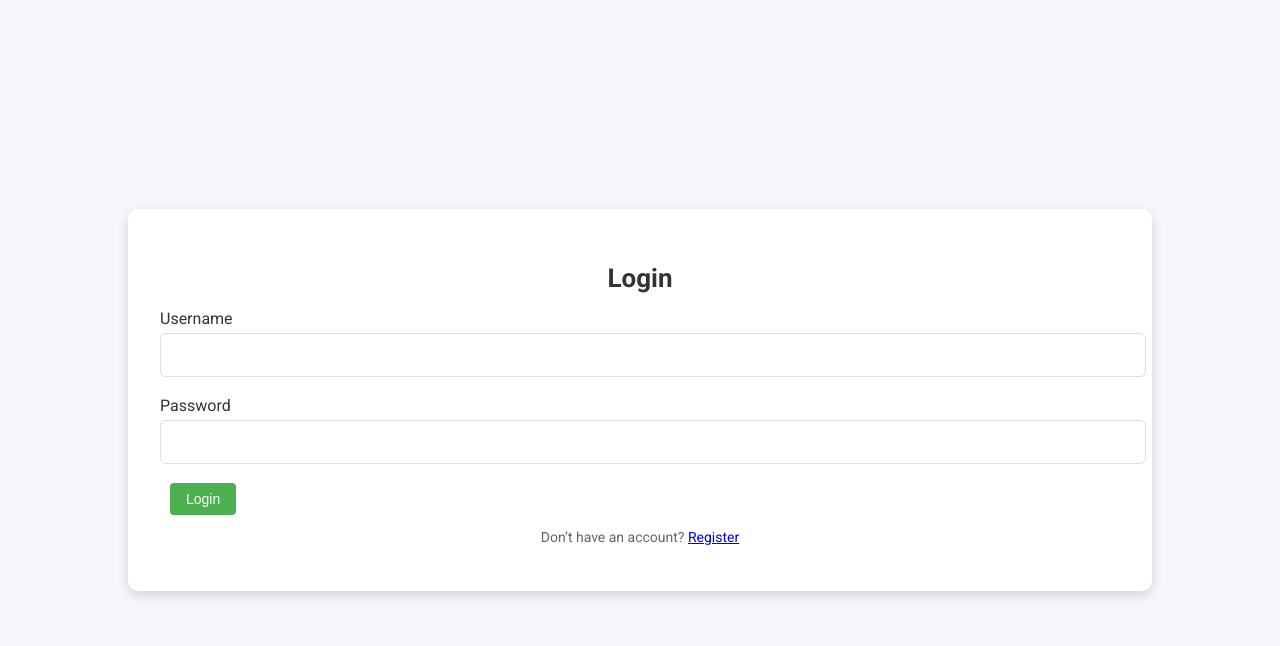
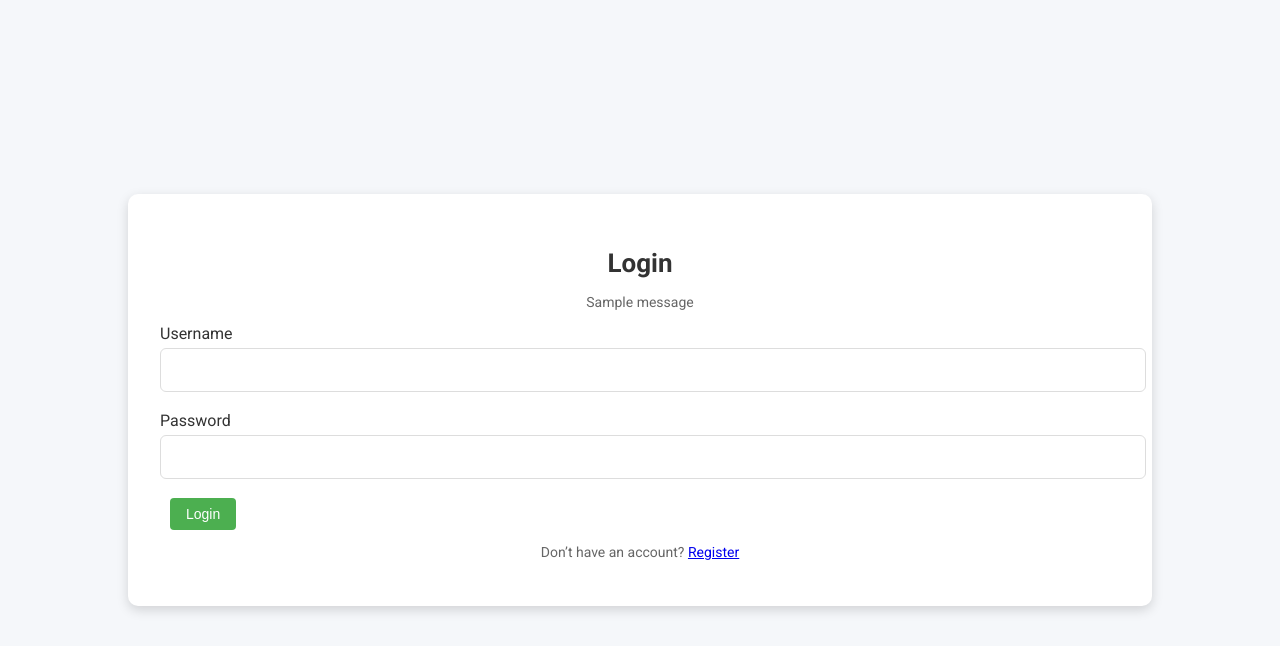
Before and after one commit to antoinemansour7/SOEN342, a Flask app: page /login in a window 1280 px wide. Shown: the top 646 px of the page. Run offline with Flask 3, Linux system fonts and the light colour scheme; tables that the repository leaves empty hold one stand-in row (values such as "Sample post"); one stand-in notice (Sample message) is shown.

Commit message:
[1] Fixed issue with login

```diff
--- a/app.py
+++ b/app.py
@@ -121,13 +121,11 @@ def register_instructor():
 def login():
     form = LoginForm()  # Assuming LoginForm is your form class
     if form.validate_on_submit():
-        # Try to find the user in each role type
         user = Admin.query.filter_by(username=form.username.data).first() or \
                Instructor.query.filter_by(username=form.username.data).first() or \
                Client.query.filter_by(username=form.username.data).first()
 
         if user and bcrypt.check_password_hash(user.password, form.password.data):
-            # Set the role in the session for load_user to reference
             if isinstance(user, Admin):
                 session['role'] = 'admin'
             elif isinstance(user, Instructor):
@@ -136,11 +134,12 @@ def login():
                 session['role'] = 'client'
 
             login_user(user)
-            flash('Logged in successfully!', 'success')
+            # Removed success flash message
             return redirect(url_for('index'))
         else:
             flash('Login unsuccessful. Please check username and password.', 'danger')
     return render_template('login.html', form=form)
+
 
 
 
@@ -208,7 +207,7 @@ def create_location():
 @app.route('/logout')
 def logout():
     logout_user()
-    flash('You have been logged out successfully.', 'info')
+
     return redirect(url_for('index'))
 
 @app.route('/unassigned_offerings')
--- a/templates/login.html
+++ b/templates/login.html
@@ -7,6 +7,18 @@
 <body>
     <div class="container">
         <h2>Login</h2>
+
+        <!-- Display flashed messages for login errors -->
+        {% with messages = get_flashed_messages(with_categories=True) %}
+            {% if messages %}
+                <div class="flash-messages">
+                    {% for category, message in messages %}
+                        <p class="flash-message {{ category }}">{{ message }}</p>
+                    {% endfor %}
+                </div>
+            {% endif %}
+        {% endwith %}
+
         <form method="POST" action="{{ url_for('login') }}">
             {{ form.hidden_tag() }}
 
```
